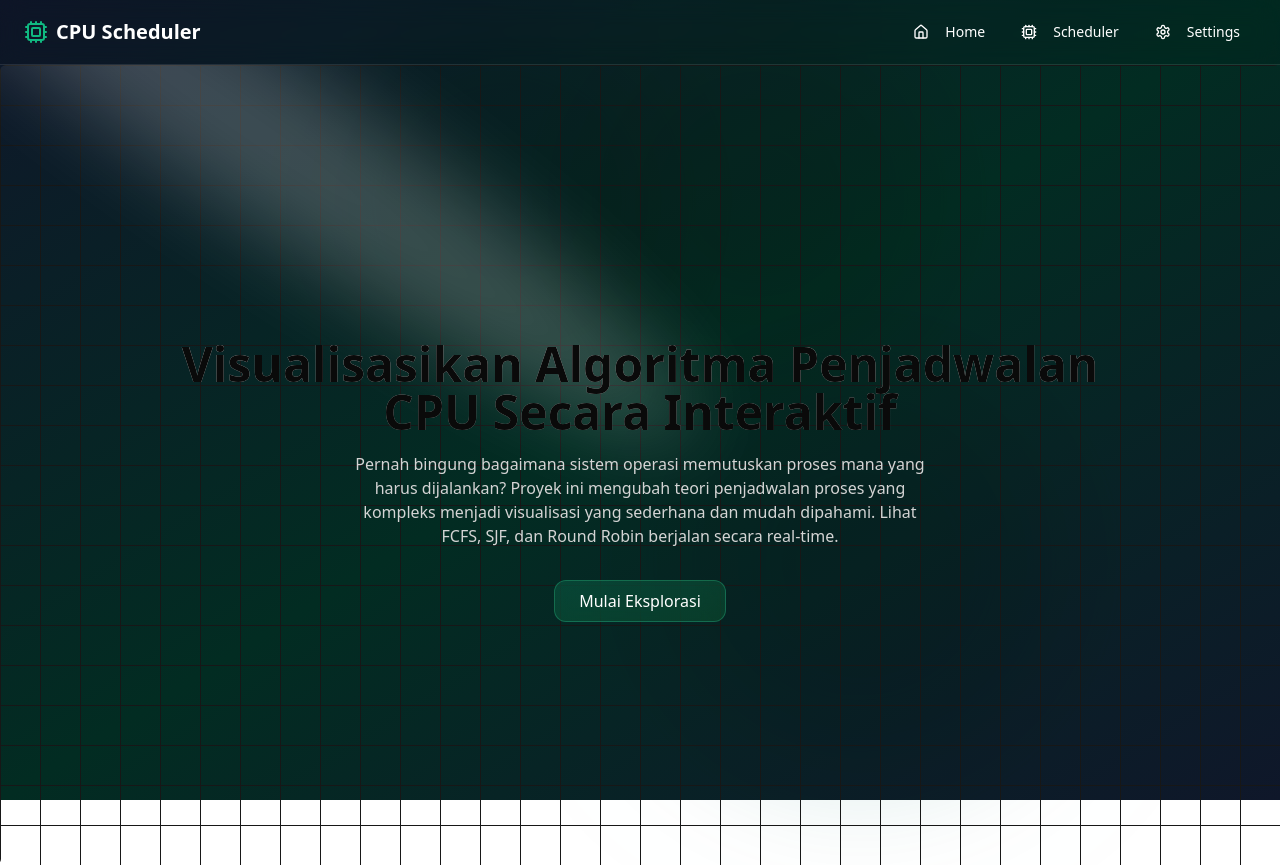
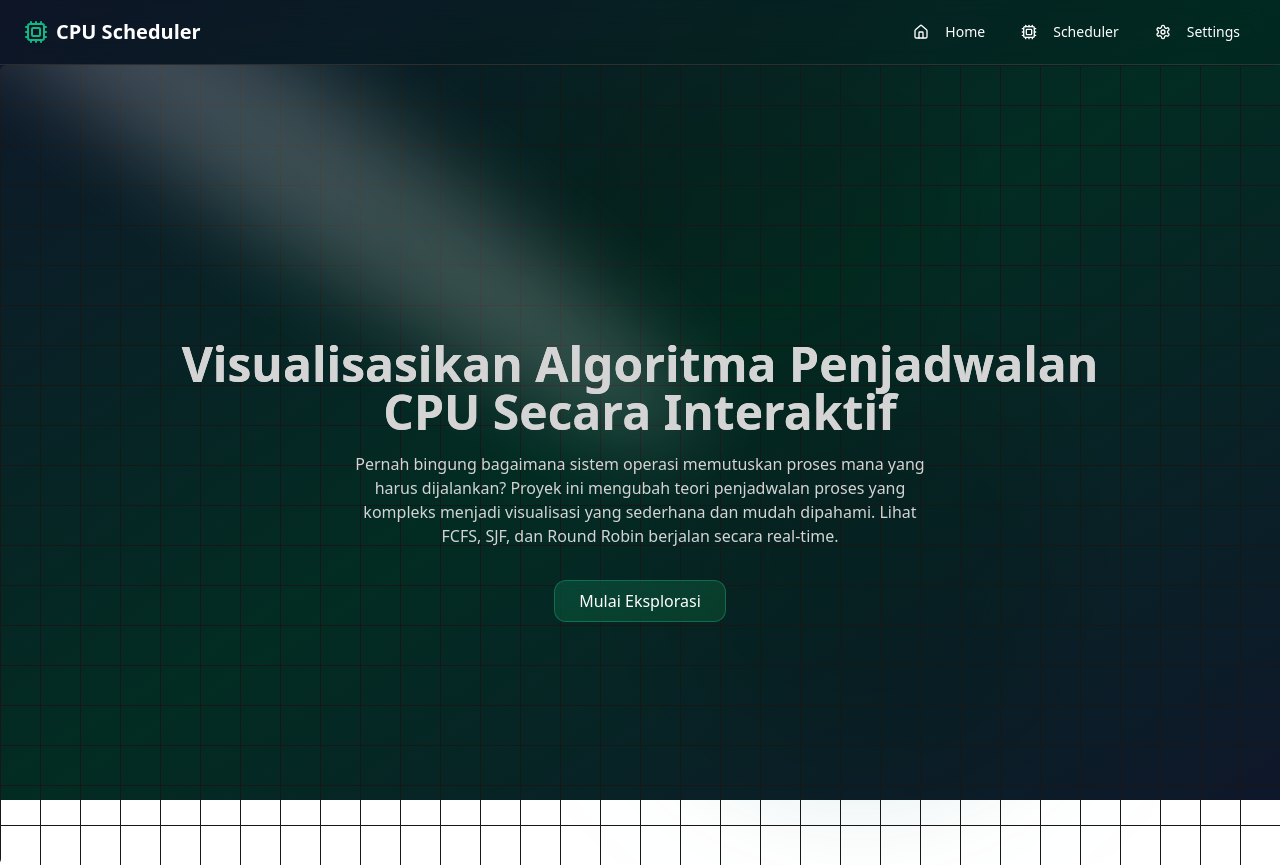
Before and after one commit to zhekabaila/penjadwalan-proses-next, a Next.js app: page / in a window 1280 px wide. Built offline with nearby package versions, Linux system fonts and the light colour scheme.

Commit message:
fix: warna teks & h-screen

```diff
--- a/app/_components/HeroSection.tsx
+++ b/app/_components/HeroSection.tsx
@@ -25,7 +25,7 @@ export function HeroSection() {
         className="-top-40 left-0 md:-top-20 md:left-60"
         fill="white"
       />
-      <div className="relative z-10 mx-auto w-full max-w-5xl p-4 pt-12">
+      <div className="relative z-10 mx-auto w-full max-w-5xl p-4 pt-12 text-neutral-300">
         <h1 className="bg-opacity-50 bg-gradient-to-b from-neutral-50 to-neutral-400 bg-clip-text text-center text-3xl font-bold md:text-5xl">
           Visualisasikan Algoritma Penjadwalan CPU Secara Interaktif
         </h1>
```
